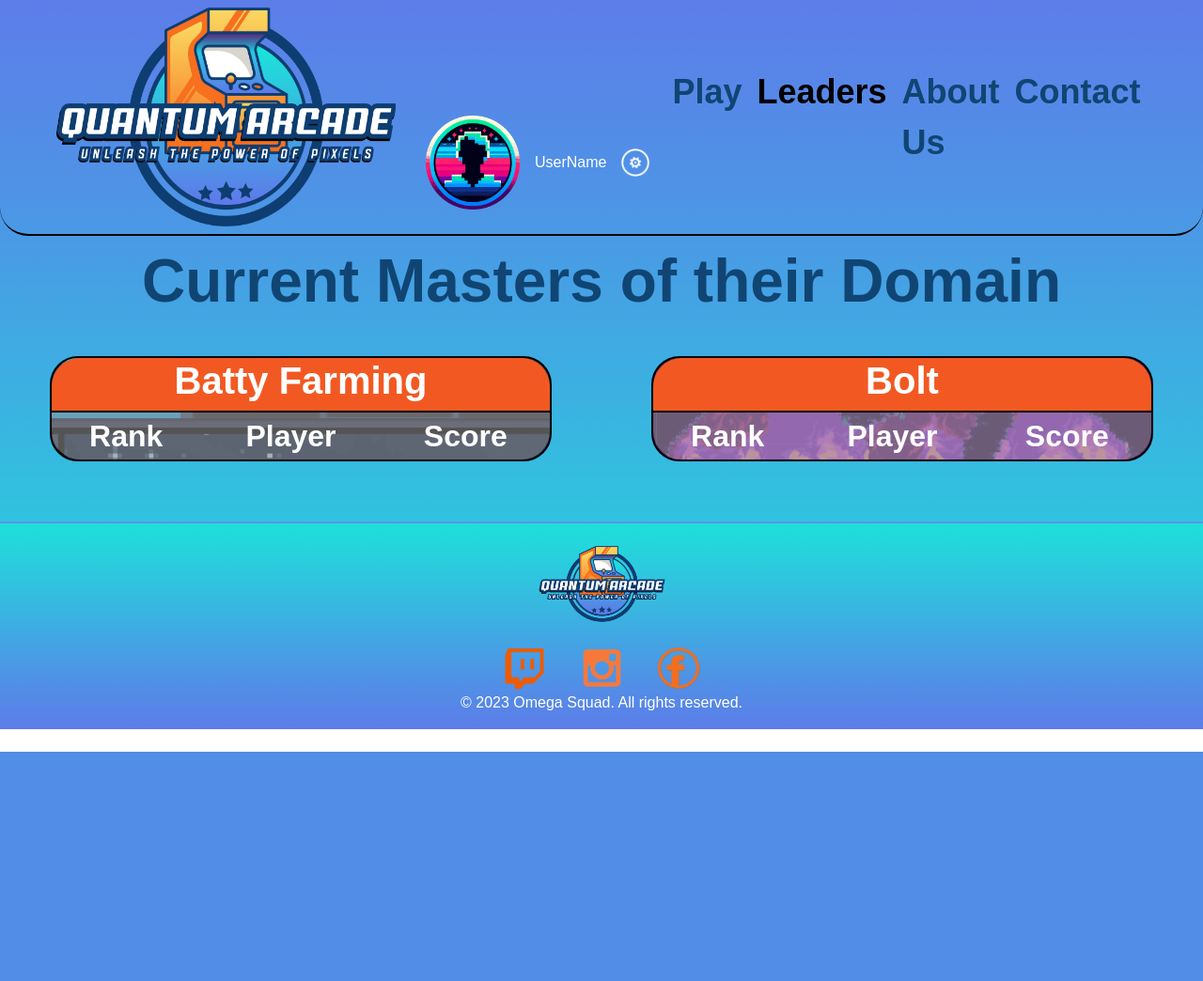
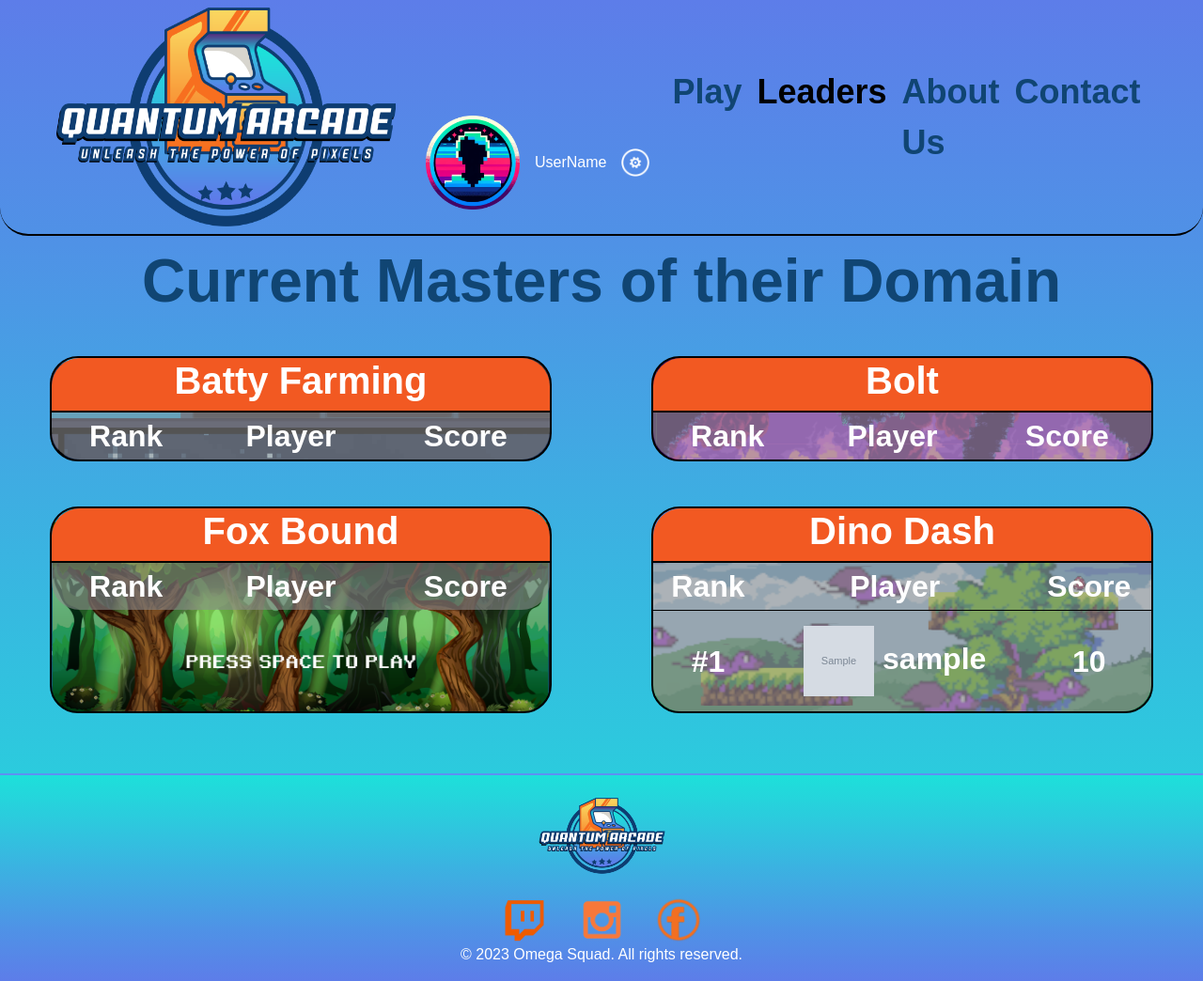
Before and after one commit to BranRead/quantum-arcade, a PHP site: page /leaders.php in a window 1280 px wide. Shown: the whole page at 94% size. Before the commit the page ends 800 px from the top, so only its background shows below. Run offline with PHP 8.4, Linux system fonts and the light colour scheme; tables that the repository leaves empty or names only in its code hold one stand-in row (values such as "Sample post"); grey boxes marked "Sample" are stand-in pictures; lists and menus that the app fills with data are empty; some web fonts are replaced.

Commit message:
Added the other leaderboard cards and fixed username update

```diff
--- a/leaders.php
+++ b/leaders.php
@@ -225,6 +225,8 @@ $foxbound = $crud->read($foxboundSQL);
       <div class="container-fluid">
 
         <div class="row justify-content-around my-3">
+
+
             <div class="col-lg-5 leaderboard-card" style="background-image: url('/images/gameimages/battyFarming.png')">
                 <div class="header-leaderboard text-center white-text"><h2>Batty Farming</h2></div>
                 <table class="leaderboard-table white-text">
@@ -299,6 +301,79 @@ $foxbound = $crud->read($foxboundSQL);
                     </tbody>
                 </table>
             </div>
+            <div class="col-lg-5 leaderboard-card" style="background-image: url('/images/gameimages/foxbound.png')">
+                <div class="header-leaderboard text-center white-text"><h2>Fox Bound</h2></div>
+                <table class="leaderboard-table white-text">
+                    <thead>
+                    <tr>
+                        <th scope="col">Rank</th>
+                        <th scope="col">Player</th>
+                        <th scope="col">Score</th>
+                    </tr>
+                    </thead>
+                    <tbody>
+                    <?php
+                    $isLeader = true;
+                    $rank = 1;
+                    while ($row = $foxbound->fetch_assoc()) {
+                        if ($isLeader) {
+                            $isLeader = false;
+                            echo "<tr class='table-row'>
+                                            <th scope='row'>#" . $rank . "</th>
+                                            <td><img class='leaderboard-display-pic' src='" . $row['avatarurl'] . "' alt='Users profile picture'> " . $row['username'] . "</td>
+                                            <td>" . $row['score'] . "</td>
+                                    </tr>";
+                        } else {
+                            echo "<tr class='table-row'>
+                                        <th scope='row'>#" . $rank . "</th>
+                                        <td>" . $row['username'] . "</td>
+                                        <td>" . $row['score'] . "</td>
+                                </tr>";
+                        }
+
+                        $rank++;
+                    }
+                    ?>
+
+                    </tbody>
+                </table>
+            </div>
+            <div class="col-lg-5 leaderboard-card" style="background-image: url('/images/gameimages/dinoDash.png')">
+                <div class="header-leaderboard text-center white-text"><h2>Dino Dash</h2></div>
+                <table class="leaderboard-table white-text">
+                    <thead>
+                    <tr>
+                        <th scope="col">Rank</th>
+                        <th scope="col">Player</th>
+                        <th scope="col">Score</th>
+                    </tr>
+                    </thead>
+                    <tbody>
+                    <?php
+                    $isLeader = true;
+                    $rank = 1;
+                    while ($row = $dinodash->fetch_assoc()) {
+                        if ($isLeader) {
+                            $isLeader = false;
+                            echo "<tr class='table-row'>
+                                            <th scope='row'>#" . $rank . "</th>
+                                            <td><img class='leaderboard-display-pic' src='" . $row['avatarurl'] . "' alt='Users profile picture'> " . $row['username'] . "</td>
+                                            <td>" . $row['score'] . "</td>
+                                    </tr>";
+                        } else {
+                            echo "<tr class='table-row'>
+                                        <th scope='row'>#" . $rank . "</th>
+                                        <td>" . $row['username'] . "</td>
+                                        <td>" . $row['score'] . "</td>
+                                </tr>";
+                        }
+
+                        $rank++;
+                    }
+                    ?>
+                    </tbody>
+                </table>
+            </div>
 
       </div>
 
--- a/php/crud.php
+++ b/php/crud.php
@@ -68,11 +68,12 @@ class crud
     {
         $conn = (new config)->getDBConnection();
 
-        $sql = "UPDATE useraccounts SET username = $username WHERE user_id = $userID";
+        $sql = "UPDATE useraccounts SET username = ? WHERE user_id = ?";
         $stmt = $conn->stmt_init();
         if (!$stmt->prepare($sql)) {
             die("err: " . $conn->error);
         }
+        $stmt->bind_param("ss", $username, $userID);
         if ($stmt->execute()) {
             $_SESSION["userName"] = $username;
             header("location: ../" . $location);
```
